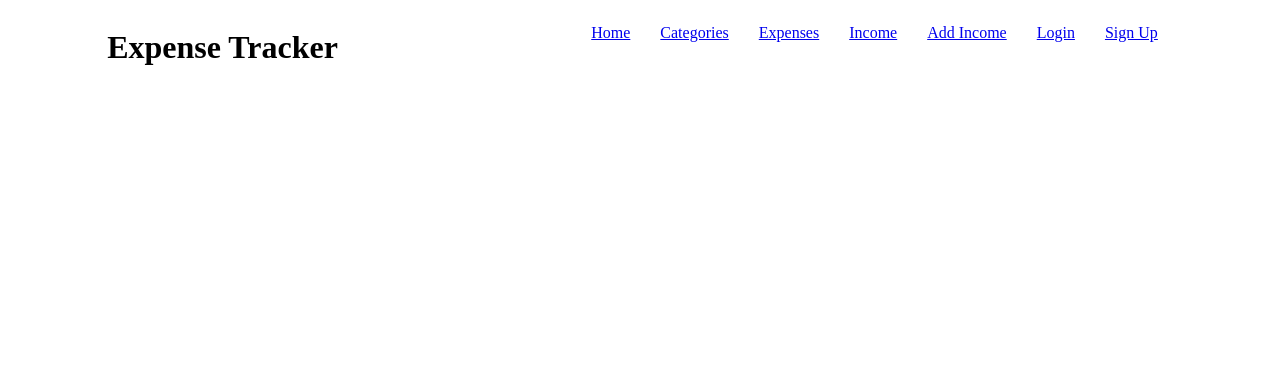
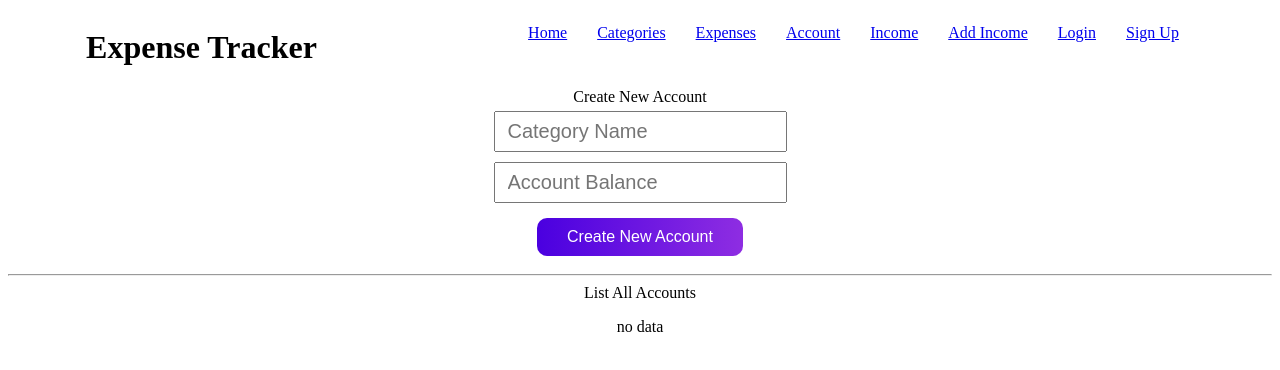
Before and after one commit to muhammadusman27/track_expense_frontend, a React (Vite) app: page /account in a window 1280 px wide. Shown: the top 370 px of the page. Built offline with nearby package versions, Linux system fonts and the light colour scheme; no server answers.

Commit message:
added acount file

```diff
--- /dev/null
+++ b/src/components/Account.jsx/Account.jsx
@@ -0,0 +1,123 @@
+import { useEffect, useState } from "react";
+import { FaEdit } from "react-icons/fa";
+import Button from "../ui/Button/Button";
+import InputField from "../ui/InputField/InputField";
+import TextArea from "../ui/TextArea/TextArea";
+import Table from "../ui/Table/Table";
+import axiosInstance from "../../axiosInstance";
+
+const columns = [
+  { key: "name", label: "Account Name" },
+  { key: "balance", label: "Account Balance" },
+];
+
+const Account = () => {
+  const [accountName, setAccountName] = useState("");
+  const [accountBalance, setAccountBalance] = useState("");
+  const [editID, setEditID] = useState(null);
+
+  const [isLoading, setIsLoading] = useState(true);
+  const [accounts, setAccounts] = useState([]);
+
+  const clear_state = () => {
+    setAccountName("");
+    setAccountBalance("");
+  };
+
+  const editCategory = (category_obj) => {
+    setEditID(category_obj["id"]);
+    setAccountName(category_obj["name"]);
+    setAccountBalance(category_obj["balance"]);
+  };
+
+  const addNewAccount = (e) => {
+    e.preventDefault();
+    console.log("Name = ", accountName);
+    console.log("Balance = ", accountBalance);
+
+    const payload = {
+      name: accountName,
+      balance: accountBalance,
+    };
+
+    add_new_account(payload);
+  };
+
+  const add_new_account = (payload) => {
+    const url =
+      editID != null ? `account_balance/update?account_id=${editID}` : "account_balance/add";
+    axiosInstance
+      .post(url, payload)
+      .then(function (response) {
+        if (response.status === 200) {
+          clear_state();
+          get_all_accounts();
+          if (editID != null) {
+            setEditID(null);
+          }
+        }
+        console.log(response);
+      })
+      .catch(function (error) {
+        console.log(error);
+      });
+  };
+
+  const get_all_accounts = () => {
+    axiosInstance
+      .get("account_balance/list_account")
+      .then(function (response) {
+        // handle success
+        setAccounts(response.data["data"]);
+      })
+      .catch(function (error) {
+        // handle error
+        console.log(error);
+      })
+      .finally(function () {
+        // always executed
+      });
+  };
+
+  useEffect(() => {
+    get_all_accounts();
+
+    setIsLoading(false);
+  }, []);
+
+  return (
+    <>
+      <div>Create New Account</div>
+      <form onSubmit={(e) => addNewAccount(e)}>
+        <InputField
+          field_type="text"
+          placeholder_text="Category Name"
+          field_value={accountName}
+          field_on_change={(e) => setAccountName(e.target.value)}
+        />
+        <br />
+        <InputField
+          field_type="number"
+          placeholder_text="Account Balance"
+          field_value={accountBalance}
+          field_on_change={(e) => setAccountBalance(e.target.value)}
+        />
+        <br />
+        <Button
+          button_type="submit"
+          text={editID != null ? "Update Account" : "Create New Account"}
+          background="black"
+          color="white"
+        />
+      </form>
+      <hr />
+      <div>List All Accounts</div>
+      {!isLoading && accounts.length > 0 ? (
+        <Table columns={columns} data={accounts} edit_fun={editCategory} />
+      ) : (
+        <p>no data</p>
+      )}
+    </>
+  );
+};
+export default Account;
--- a/src/components/Income/AddIncome.jsx
+++ b/src/components/Income/AddIncome.jsx
@@ -9,8 +9,10 @@ import Table from "../ui/Table/Table";
 
 const AddIncome = () => {
   const [incomeData, setIncomeData] = useState(null);
+  const [accountData, setAccountData] = useState(null);
 
-  const [income, setIncome] = useState(null);
+  const [income, setIncome] = useState('');
+  const [account, setAccount] = useState('');
   const [amount, setAmount] = useState("");
   const [date, setDate] = useState("");
 
@@ -25,9 +27,53 @@ const AddIncome = () => {
   };
 
 
+  const get_all_account_data = () => {
+    axiosInstance.get("account_balance/list_account").then((response) => {
+      if (response.status === 200) {
+        setAccountData(response.data["data"]);
+        console.log("account data = ", response.data["data"]);
+      }
+    });
+  };
+
+  const addNewCategory = (e) => {
+    e.preventDefault();
+    console.log("Name = ", category_name);
+    console.log("Description = ", category_description);
+
+    const payload = {
+      name: category_name,
+      description: category_description,
+    };
+
+    add_new_category(payload);
+  };
+
+  const add_new_category = (payload) => {
+    const url =
+      editID != null ? `category/update?category_id=${editID}` : "category/add";
+    axiosInstance
+      .post(url, payload)
+      .then(function (response) {
+        if (response.status === 200) {
+          clear_state();
+          get_all_categories();
+          if (editID != null) {
+            setEditID(null);
+          }
+        }
+        console.log(response);
+      })
+      .catch(function (error) {
+        console.log(error);
+      });
+  };
+
+
 
   useEffect(() => {
     get_all_income_data();
+    get_all_account_data()
   }, []);
 
   return (
@@ -48,6 +94,23 @@ const AddIncome = () => {
   />
 
   <br />
+  <br />
+
+  <SelectField
+    lable_id="Account"
+    label_text="Choose Account"
+    value={account}
+    data={accountData}
+    change_function={(e) => setAccount(e.target.value)}
+    default_option_value=""
+    default_option_text="No Account"
+    value_key="id"
+    value_text="name"
+  />
+
+  <br />
+  <br />
+
   <InputField
     field_type="number"
     placeholder_text="Amount"
--- a/src/components/NavLink.jsx
+++ b/src/components/NavLink.jsx
@@ -8,6 +8,7 @@ import Register from "./Register/Register";
 import Income from "./Income/Income";
 import AddIncome from "./Income/AddIncome";
 import "./NavLink.css";
+import Account from "./Account.jsx/Account";
 
 function App() {
   return (
@@ -29,6 +30,9 @@ function App() {
               <Link to="/expense">Expenses</Link>
             </li>
             <li>
+              <Link to="/account">Account</Link>
+            </li>
+            <li>
               <Link to="/income">Income</Link>
             </li>
             <li>
@@ -47,6 +51,7 @@ function App() {
           <Routes>
             <Route path="/" element={<Home />} />
             <Route path="/category" element={<Category />} />
+            <Route path="/account" element={<Account />} />
             {/* <Route path="/item" element={<Item />} /> */}
             <Route path="/expense" element={<Expense />} />
             <Route path="/income" element={<Income />} />
```
